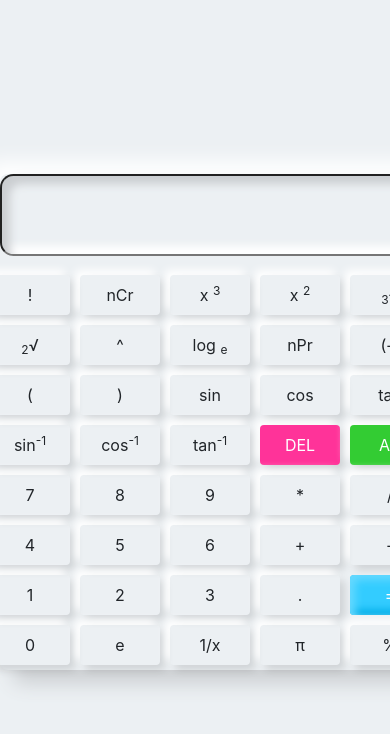
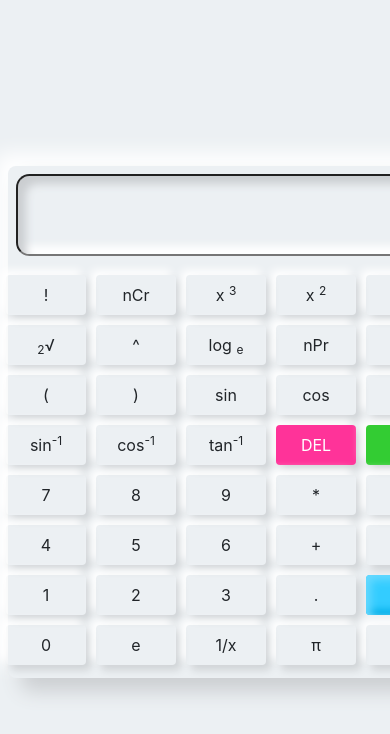
Before and after one commit to sarathos584/scientific-calculator-1, a plain HTML site: page index.html in a window 390 px wide. Shown: the top 734 px of the page. Drawn offline with nearby package versions, Linux system fonts and the light colour scheme.

Commit message:
coomit after adding media query 15th feb 2023

```diff
--- a/style.css
+++ b/style.css
@@ -93,16 +93,18 @@ box-shadow: inset 5px 5px 8px #e60073,
     inset -5px -5px 8px #ff3399;
 }
 
-@media screen and (max-width: 500px) {
+@media screen and (max-width: 445px) {
    body{
-    margin: 0;
-    padding: 0;
     width: fit-content;
     block-size: fit-content;
+
+
+
+
    }
     .calculator{
-        padding: 0;
-        margin: 0;
+        padding: .5rem;
+        margin: .5rem;
 
     }
 }
```
